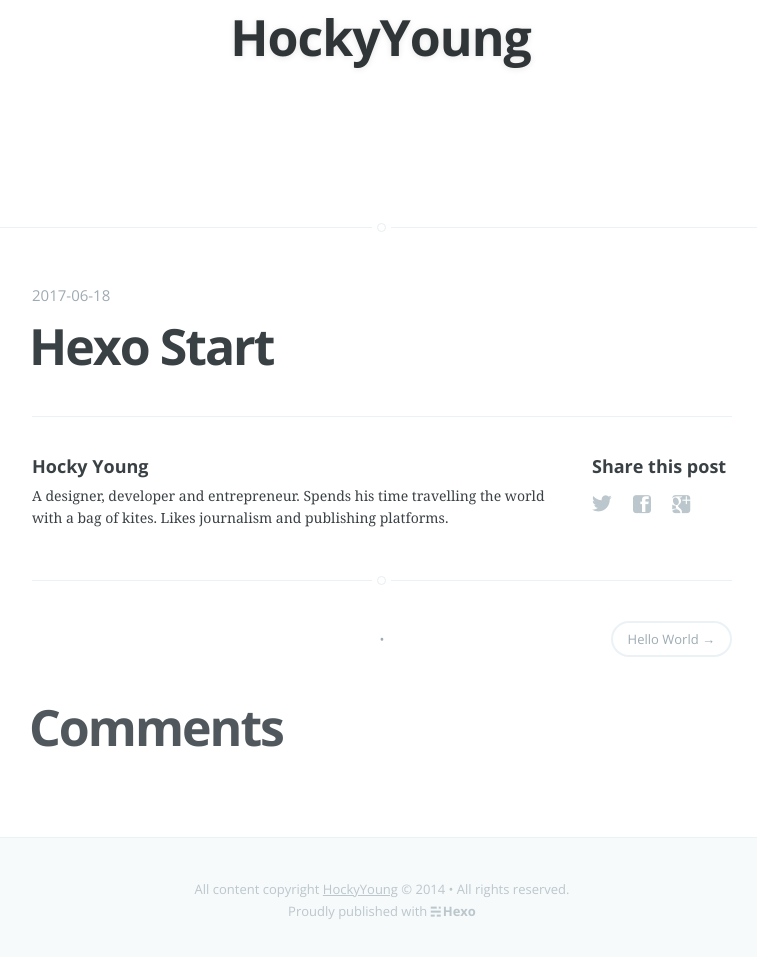
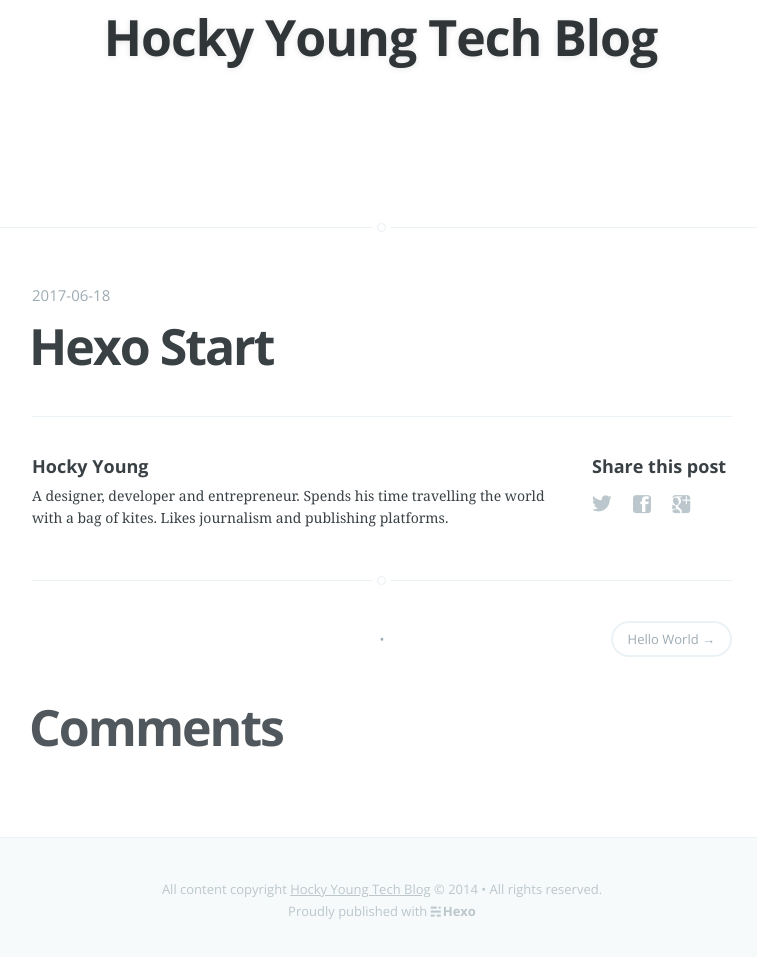
Before and after one commit to HockyYoung/HockyYoung.github.io, a plain HTML site: page 2017/06/18/Hexo-Start/index.html in a window 1280 px wide. Shown: the part 253-1210 px from the top of the page, without its empty margins (258-1015 px from the left). Drawn offline with nearby package versions, Linux system fonts and the light colour scheme.

Commit message:
Site updated: 2017-06-18 21:13:36

```diff
--- a/2017/06/18/Hexo-Start/index.html
+++ b/2017/06/18/Hexo-Start/index.html
@@ -4,7 +4,7 @@
 <head>
   <meta http-equiv="Content-Type" content="text/html" charset="UTF-8" >
   <meta http-equiv="X-UA-Compatible" content="IE=edge,chrome=1"/>
-  <title>Hexo Start | HockyYoung</title>
+  <title>Hexo Start | Hocky Young Tech Blog</title>
   <meta name="description" content="" />
   <meta name="HandheldFriendly" content="True" />
   <meta name="MobileOptimized" content="320" />
@@ -13,7 +13,7 @@
   <link rel="stylesheet" type="text/css" href="/css/screen.css" />
   <link rel="stylesheet" type="text/css" href="//fonts.googleapis.com/css?family=Noto+Serif:400,700,400italic|Open+Sans:700,400" />
 
-  <meta name="generator" content="HockyYoung">
+  <meta name="generator" content="Hocky Young Tech Blog">
 
 
 
@@ -29,7 +29,7 @@
     <div class="vertical">
         <div class="site-head-content inner">
              <a class="blog-logo" href="/"><img src="//blog.ghost.org/content/images/2013/Nov/bloglogo_1-1.png" alt="Blog Logo"/></a>
-            <h1 class="blog-title">HockyYoung</h1>
+            <h1 class="blog-title">Hocky Young Tech Blog</h1>
             <h2 class="blog-description"></h2>
         </div>
     </div>
@@ -91,7 +91,7 @@
 <footer class="site-footer">
 
   <div class="inner">
-     <section class="copyright">All content copyright <a href="/">HockyYoung</a> &copy; 2014 &bull; All rights reserved.</section>
+     <section class="copyright">All content copyright <a href="/">Hocky Young Tech Blog</a> &copy; 2014 &bull; All rights reserved.</section>
      <section class="poweredby">Proudly published with <a class="icon-ghost" href="http://zespia.tw/hexo/">Hexo</a></section>
   </div>
 </footer>
```
Also changed, not shown: 2017/06/18/hello-world/index.html (+4 -4 lines), archives/2017/06/index.html (+4 -4 lines), archives/2017/index.html (+4 -4 lines), archives/index.html (+4 -4 lines), index.html (+4 -4 lines).
